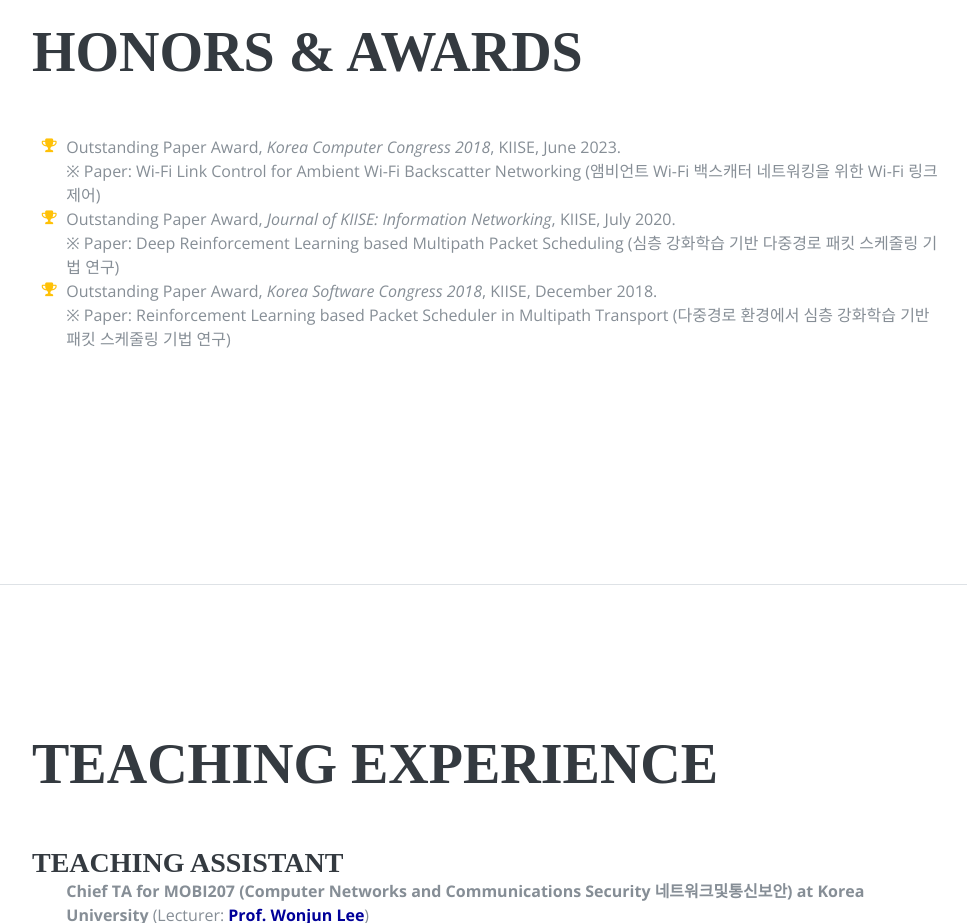
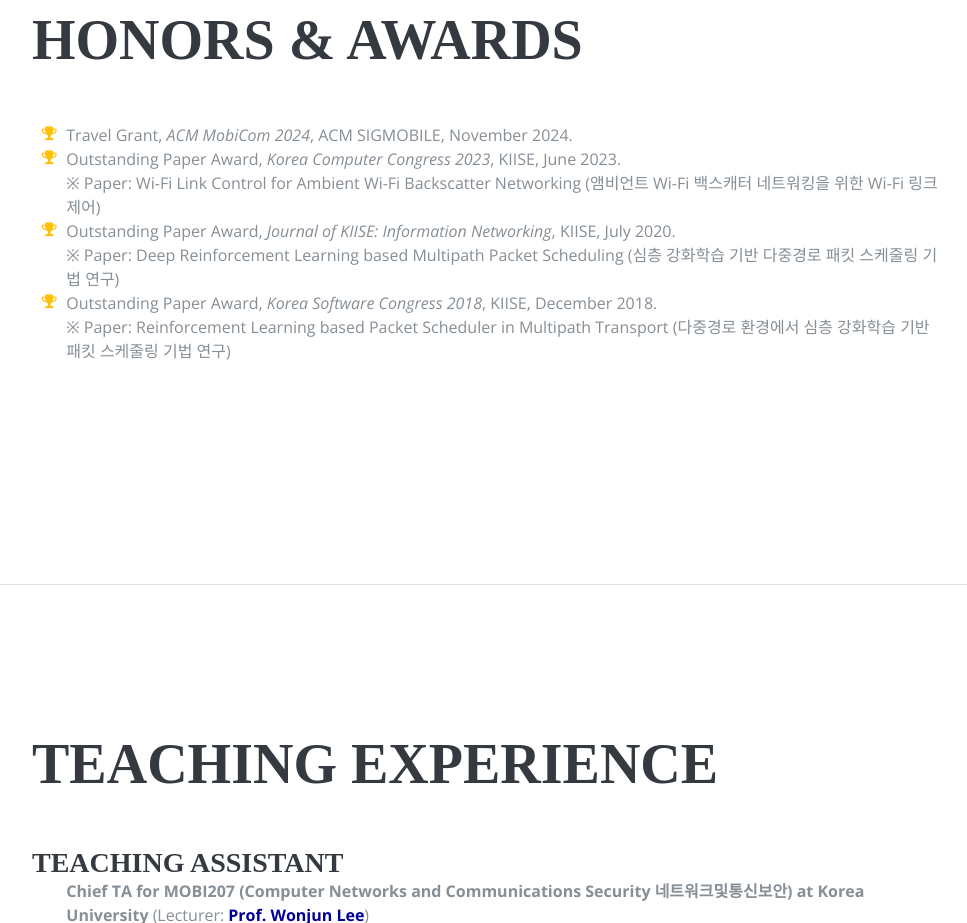
Before and after one commit to wwjang/wwjang.github.io, a website: page index.html in a window 1280 px wide. Shown: the part 4080-5003 px from the top of the page, without its empty margins (288-1255 px from the left). Drawn offline with nearby package versions, Linux system fonts and the light colour scheme; files whose address does not match are found by name; a web font is replaced by a local one.

Commit message:
Update index.html

```diff
--- a/index.html
+++ b/index.html
@@ -400,8 +400,14 @@
           <ul class="fa-ul mb-0">
             <li>
               <i class="fa-li fa fa-trophy text-warning"></i>
+              Travel Grant,
+							<i>ACM MobiCom 2024</i>,
+							ACM SIGMOBILE, November 2024.
+            </li>
+            <li>
+              <i class="fa-li fa fa-trophy text-warning"></i>
               Outstanding Paper Award,
-							<i>Korea Computer Congress 2018</i>,
+							<i>Korea Computer Congress 2023</i>,
 							KIISE, June 2023.<br />
 							※ Paper: Wi-Fi Link Control for Ambient Wi-Fi Backscatter Networking (앰비언트 Wi-Fi 백스캐터 네트워킹을 위한 Wi-Fi 링크 제어)
             </li>
```
